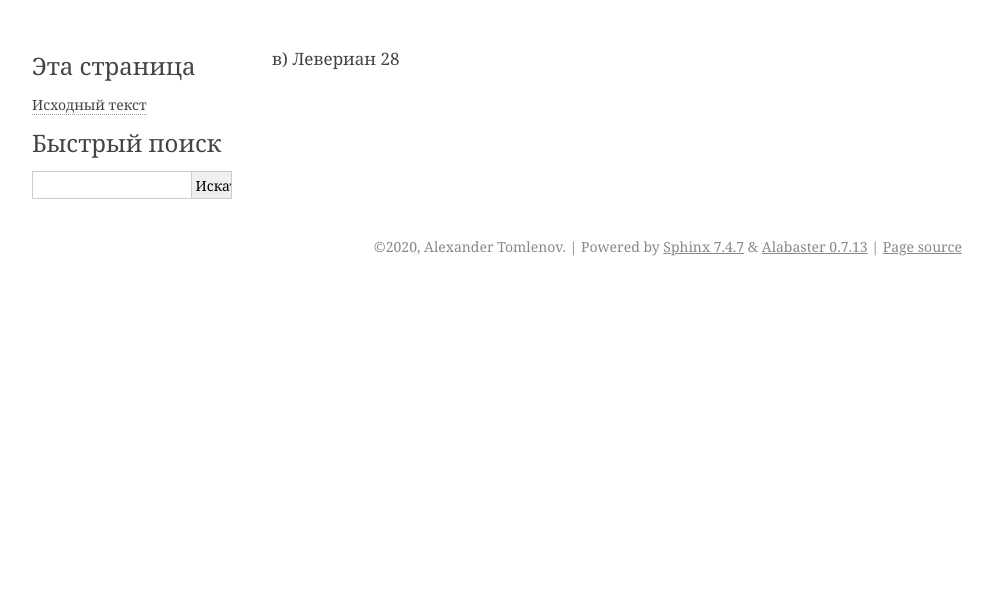
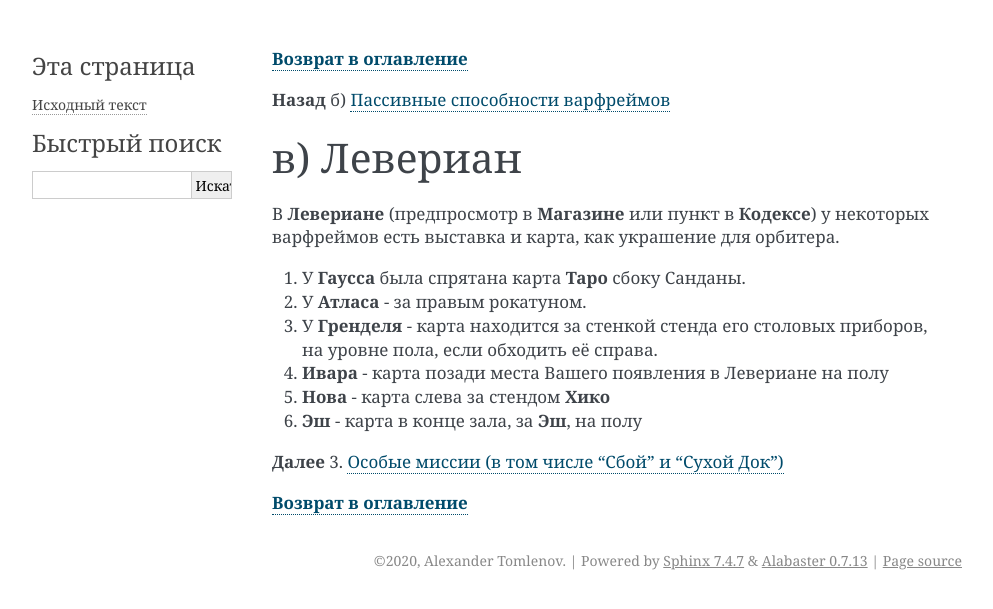
Before and after one commit to crackedmind/warframe-brief-guide, a Sphinx documentation site: the page built from source/02_c.md, in a window 1280 px wide. Shown: the top 609 px of the page, without its empty margins (148-1141 px from the left). Built offline with Sphinx 7.4.7, drawn with Linux system fonts in a browser that asks for light colours.

Commit message:
Update 02_c.md

```diff
--- a/source/02_c.md
+++ b/source/02_c.md
@@ -1 +1,18 @@
-в) Левериан 28
+**[Возврат в оглавление](index.md)**
+
+**Назад** б) [Пассивные способности варфреймов](02_b.md)
+
+###   в) Левериан
+
+   В **Левериане** (предпросмотр в **Магазине** или пункт в **Кодексе**) у некоторых варфреймов есть выставка и карта, как украшение для орбитера.
+
+   1. У **Гаусса** была спрятана карта **Таро** сбоку Санданы.
+   2. У **Атласа** - за правым рокатуном.
+   3. У **Гренделя** - карта находится за стенкой стенда его столовых приборов,  на уровне пола, если обходить её справа.
+   4. **Ивара** - карта позади места Вашего появления в Левериане на полу
+   5. **Нова** - карта слева за стендом **Хико**
+   6. **Эш** - карта в конце зала, за **Эш**, на полу
+
+**Далее** 3. [Особые миссии (в том числе “Сбой” и “Сухой Док”)](03.md)
+
+**[Возврат в оглавление](index.md)**
```
